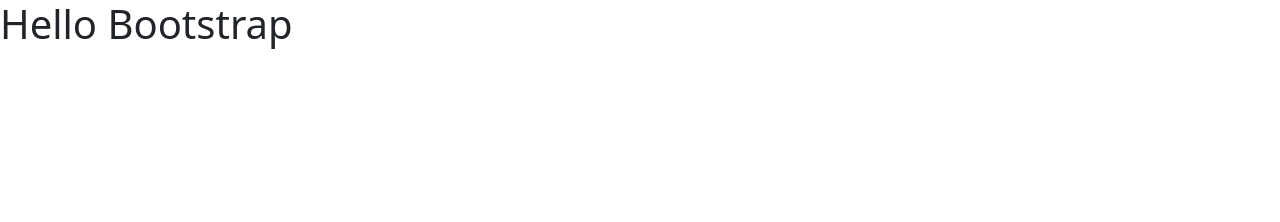
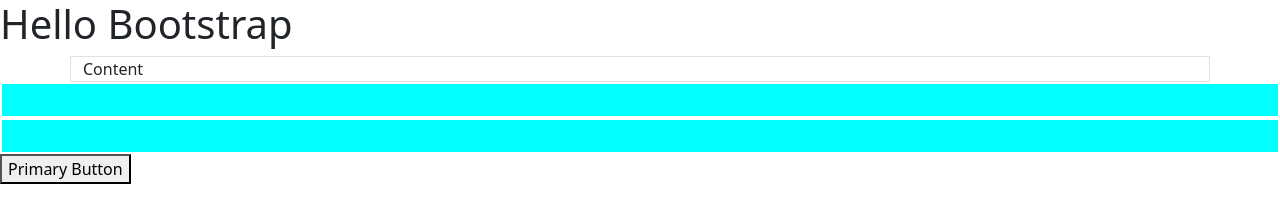
Before and after one commit to AnxiousPsyche/Project, a website: page Bootstrap/index.html in a window 1280 px wide. Drawn offline with nearby package versions, Linux system fonts and the light colour scheme.

Commit message:
Bootstrap introduction part 1

```diff
--- a/Bootstrap/index.html
+++ b/Bootstrap/index.html
@@ -4,10 +4,23 @@
     <meta charset="UTF-8">
     <meta name="viewport" content="width=device-width, initial-scale=1.0">
     <title>Document</title>
-    <link rel="stylesheet" href="/node_modules/bootstrap/dist/css/bootstrap.css"
+    <link href="/node_modules/bootstrap/dist/css/bootstrap.min.css"rel="stylesheet">
+    <link href="styles.css" rel="stylesheet">
+    <style>
+        [class*='col'] {
+            padding: 1rem;
+            background-color: aqua;
+            border: 2px solid #fff;
+            color: #fff;
+        }
+    </style>
 </head>
 <body>
     <h1>Hello Bootstrap</h1>
-    <script src="/node_modules/bootstrap/dist/js/bootstrap.bundle.js"
+    <div class="container-sm border">Content</div>
+    <div class="row"></div>
+    <div class="col"></div>
+    <div class="col"></div>
+    <button className="btn btn-primary"> Primary Button</button>
 </body>
 </html>
```
Also changed, not shown: Bootstrap/styles.css (added).
